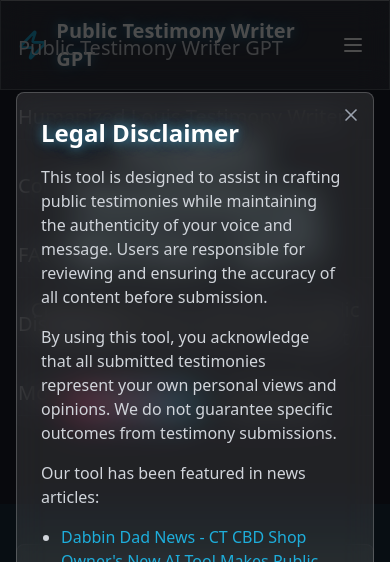
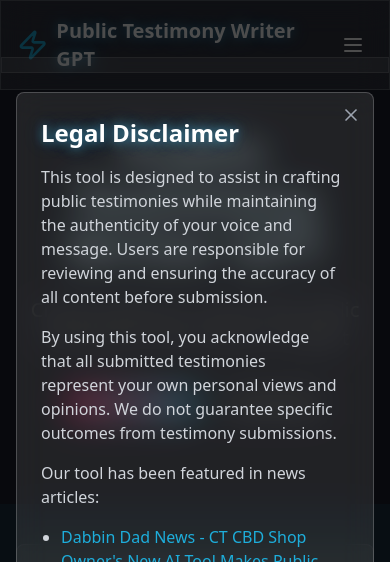
Before and after one commit to aiwebtools/publictestimonywriter, a React (Vite) app: page / in a window 390 px wide. Shown: the top 562 px of the page. Built offline with nearby package versions, Linux system fonts and the light colour scheme.

Commit message:
Fix mobile navigation overlap
Addresses an issue where the mobile navigation menu overlapped with content, preventing proper navigation and closure.

```diff
--- a/src/components/Header.tsx
+++ b/src/components/Header.tsx
@@ -1,11 +1,32 @@
 
-import { useState } from "react";
+import { useState, useEffect } from "react";
 import { Button } from "@/components/ui/button";
 import { Menu, X, Zap } from "lucide-react";
 import { cn } from "@/lib/utils";
 
 const Header = () => {
   const [isMenuOpen, setIsMenuOpen] = useState(false);
+
+  // Close menu when clicking anchor links
+  useEffect(() => {
+    const handleHashChange = () => {
+      setIsMenuOpen(false);
+    };
+
+    window.addEventListener('hashchange', handleHashChange);
+
+    // Also prevent body scroll when menu is open
+    if (isMenuOpen) {
+      document.body.style.overflow = 'hidden';
+    } else {
+      document.body.style.overflow = '';
+    }
+
+    return () => {
+      window.removeEventListener('hashchange', handleHashChange);
+      document.body.style.overflow = '';
+    };
+  }, [isMenuOpen]);
 
   const toggleMenu = () => {
     setIsMenuOpen(!isMenuOpen);
@@ -53,11 +74,12 @@ const Header = () => {
       {/* Mobile Navigation Menu */}
       <div
         className={cn(
-          "fixed inset-0 z-40 bg-cyberpunk-dark/95 glass pt-20 transition-transform duration-300 ease-in-out md:hidden",
+          "fixed inset-0 top-[72px] z-40 bg-cyberpunk-dark/95 glass overflow-y-auto transition-transform duration-300 ease-in-out md:hidden",
           isMenuOpen ? "translate-y-0" : "-translate-y-full"
         )}
       >
-        <nav className="container mx-auto px-4 py-8 flex flex-col space-y-6">
+        <div className="container mx-auto px-4 py-8">
+          <nav className="flex flex-col space-y-6">
             <MobileNavLink href="https://chatgpt.com/g/g-HEYmgtIzH-testimony-writer-gpt" onClick={toggleMenu}>
               Public Testimony Writer GPT
             </MobileNavLink>
@@ -77,6 +99,7 @@ const Header = () => {
               More AI Tools
             </MobileNavLink>
           </nav>
+        </div>
       </div>
     </header>
   );
```
Lines whose indentation alone changed are shown as unchanged.
